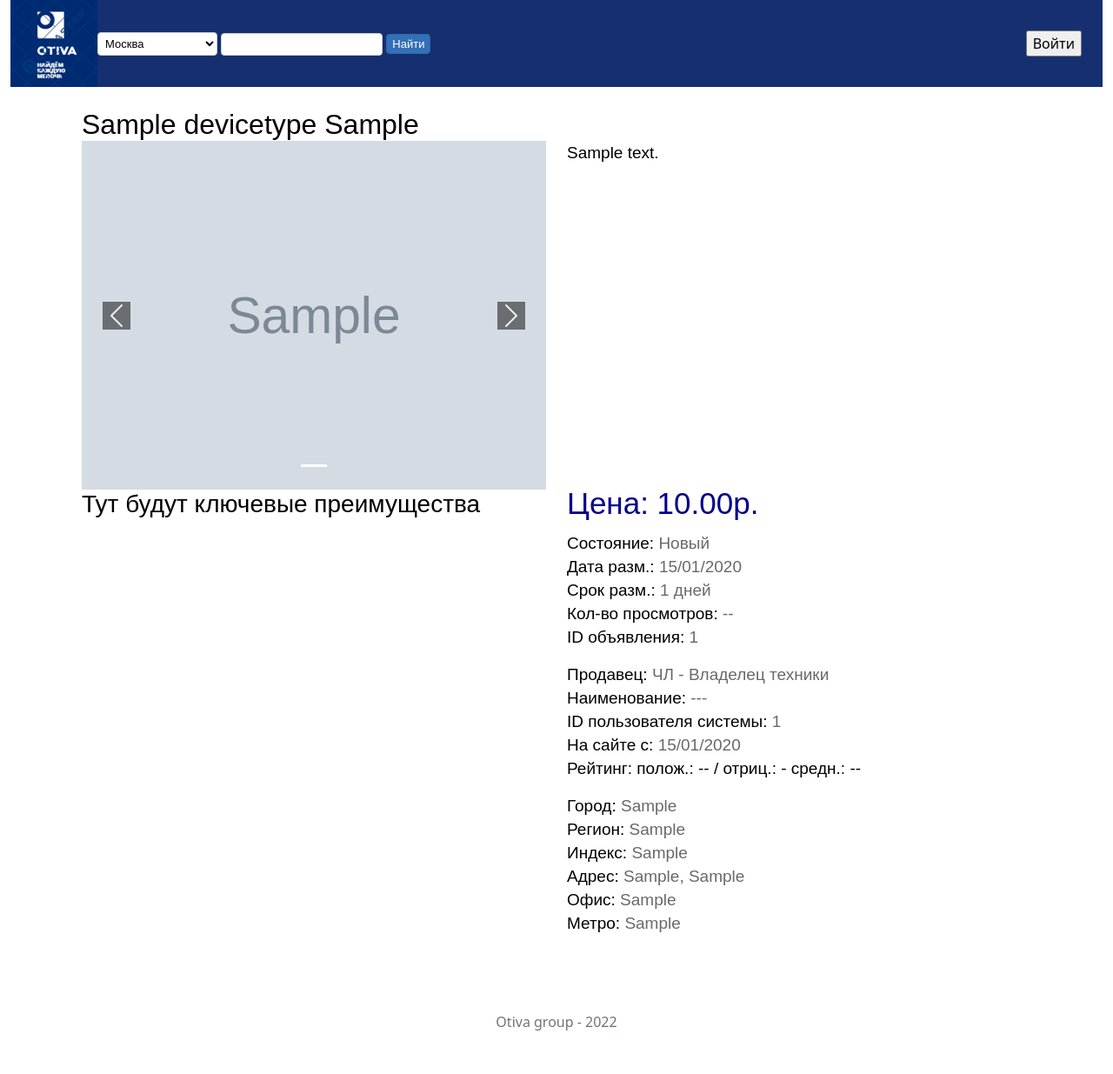
After one commit to RomanovYS/otiva, a Django app: page /detail/1/ in a window 1280 px wide. The commit adds this page. Shown: the whole page at 87% size. Run offline with Django 3.2, Linux system fonts and the light colour scheme; tables that the repository leaves empty hold one stand-in row (values such as "Sample post"); grey boxes marked "Sample" are stand-in pictures; some libraries are stand-ins or nearby versions.

Commit message:
Добавлена страница с детальной информацией об объявлении

```diff
--- a/otiva_project/main_app/urls.py
+++ b/otiva_project/main_app/urls.py
@@ -9,4 +9,5 @@ urlpatterns = [
     path('my_advert/', main_app.UserGoodsView.as_view(), name='my_advert'),
     path('add_good/', main_app.AddGoodView.as_view(), name='add_good'),
     path('add_device/', main_app.AddDeviceView.as_view(), name='add_device'),
+    path('detail/<int:pk>/', main_app.GoodDetailView.as_view(), name='good_detail'),
 ]
--- a/otiva_project/main_app/views.py
+++ b/otiva_project/main_app/views.py
@@ -2,7 +2,7 @@ from django.contrib.auth.mixins import LoginRequiredMixin
 from django.shortcuts import render, redirect
 from django.urls import reverse
 from django.views import View
-from django.views.generic import TemplateView, ListView
+from django.views.generic import TemplateView, ListView, DetailView
 from main_app.forms import AddGoodForm, AddDeviceForm, UserPersonalDataForm
 
 from main_app.models import Good, GoodPhoto
@@ -154,3 +154,10 @@ class AddDeviceView(LoginRequiredMixin, View):
             return redirect(reverse('main_app:add_good'))
         else:
             return render(request, self.template_name, context)
+
+
+class GoodDetailView(DetailView):
+
+    template_name = 'main_app/good_detail.html'
+    model = Good
+    context_object_name = 'good'
--- a/otiva_project/static/css/otiva.css
+++ b/otiva_project/static/css/otiva.css
@@ -148,3 +148,21 @@ h6, .h6 {
     padding: 11px 16px 11px 16px;
     vertical-align: middle;
 }
+
+.good_detail_text {
+    color: #000000;
+    font-family: Arial;
+    font-size: 19px;
+    line-height: 27px;
+}
+
+.good_price {
+    color: #00008B;
+    font-family: Arial;
+    font-size: 35px;
+    line-height: 32px;
+}
+
+.description_grey {
+    color: #696969;
+}
--- /dev/null
+++ b/otiva_project/templates/main_app/good_detail.html
@@ -0,0 +1,91 @@
+{% extends 'base.html' %}
+{% load static %}
+{% block title %}{{ good.device.dev_model }}{% endblock %}
+
+{% block content %}
+    <div class="container p-4">
+        <p class="h2">{{ good.device.dev_type }} {{ good.device.dev_model }}</p>
+        <div class="row">
+            <div class="col-6">
+                <!-- Carousel -->
+
+                <div id="demo" class="carousel slide" data-bs-ride="carousel">
+
+                    <!-- Indicators/dots -->
+                    <div class="carousel-indicators">
+                        {% for image in good.good_photos.all %}
+                            {% if forloop.counter0 == 0 %}
+                                <button type="button" data-bs-target="#demo" class="active"
+                                        data-bs-slide-to="{{ forloop.counter0 }}">
+                                </button>
+                            {% else %}
+                                <button type="button" data-bs-target="#demo"
+                                        data-bs-slide-to="{{ forloop.counter0 }}">
+                                </button>
+                            {% endif %}
+                        {% endfor %}
+                    </div>
+
+                    <!-- The slideshow/carousel -->
+                    <div class="carousel-inner">
+                        {% for image in good.good_photos.all %}
+                            {% if forloop.counter0 == 0 %}
+                                <div class="carousel-item active">
+                                    <img src="{{ image.image.url }}" alt="Los Angeles" class="w-100">
+                                </div>
+                            {% else %}
+                                <div class="carousel-item">
+                                    <img src="{{ image.image.url }}" alt="Los Angeles" class="w-100">
+                                </div>
+                            {% endif %}
+                        {% endfor %}
+
+                    </div>
+
+                    <!-- Left and right controls/icons -->
+                    <button class="carousel-control-prev" type="button" data-bs-target="#demo"
+                            data-bs-slide="prev">
+                        <span class="carousel-control-prev-icon bg-black"></span>
+                    </button>
+                    <button class="carousel-control-next" type="button" data-bs-target="#demo"
+                            data-bs-slide="next">
+                        <span class="carousel-control-next-icon bg-black"></span>
+                    </button>
+                </div>
+            </div>
+            <div class="col-4">
+                <p class="good_detail_text">{{ good.description }}</p>
+            </div>
+        </div>
+        <div class="row">
+            <div class="col">
+                <h3>Тут будут ключевые преимущества</h3>
+            </div>
+            <div class="col good_detail_text">
+                <p class="good_price">Цена: {{ good.price }}p.</p>
+                <p>
+                    Состояние: <span class="description_grey">{{ good.condition }}</span><br>
+                    Дата разм.: <span class="description_grey">{{ good.posted|date:'d/m/Y' }}</span><br>
+                    Срок разм.: <span class="description_grey">{{ good.period }} дней</span><br>
+                    Кол-во просмотров: <span class="description_grey">--</span><br>
+                    ID объявления: <span class="description_grey">{{ good.id }}</span></p>
+
+                <p>
+                    Продавец: <span class="description_grey">{{ good.owner.get_user_type_display }}</span><br>
+                    Наименование: <span class="description_grey">---</span><br>
+                    ID пользователя системы: <span class="description_grey">{{ good.owner.id }}</span><br>
+                    На сайте с: <span class="description_grey">{{ good.owner.date_joined|date:'d/m/Y' }}</span><br>
+                    Рейтинг: полож.: -- / отриц.: - средн.: --</p>
+
+                <p>
+                    Город: <span class="description_grey">{{ good.owner.address.city }}</span><br>
+                    Регион: <span class="description_grey">{{ good.owner.address.area }}</span><br>
+                    Индекс: <span class="description_grey">{{ good.owner.address.post }}</span><br>
+                    Адрес: <span
+                        class="description_grey">{{ good.owner.address.street }}, {{ good.owner.address.building }}</span><br>
+                    Офис: <span class="description_grey">{{ good.owner.address.room }}</span><br>
+                    Метро: <span class="description_grey">{{ good.owner.address.metro }}</span></p>
+            </div>
+        </div>
+    </div>
+{% endblock %}
--- a/otiva_project/templates/main_app/index.html
+++ b/otiva_project/templates/main_app/index.html
@@ -82,7 +82,7 @@
                         </div>
 
                         <div class="container d-flex justify-content-center">
-                            <button class="btn btn-light center mb-5">Подробнее</button>
+                            <a href="{% url 'main_app:good_detail' good.id %}"><button class="btn btn-light center mb-5">Подробнее</button></a>
                         </div>
                     </div>
 
```
Also changed, not shown: otiva_project/main_app/admin.py (+5 -2 lines).
